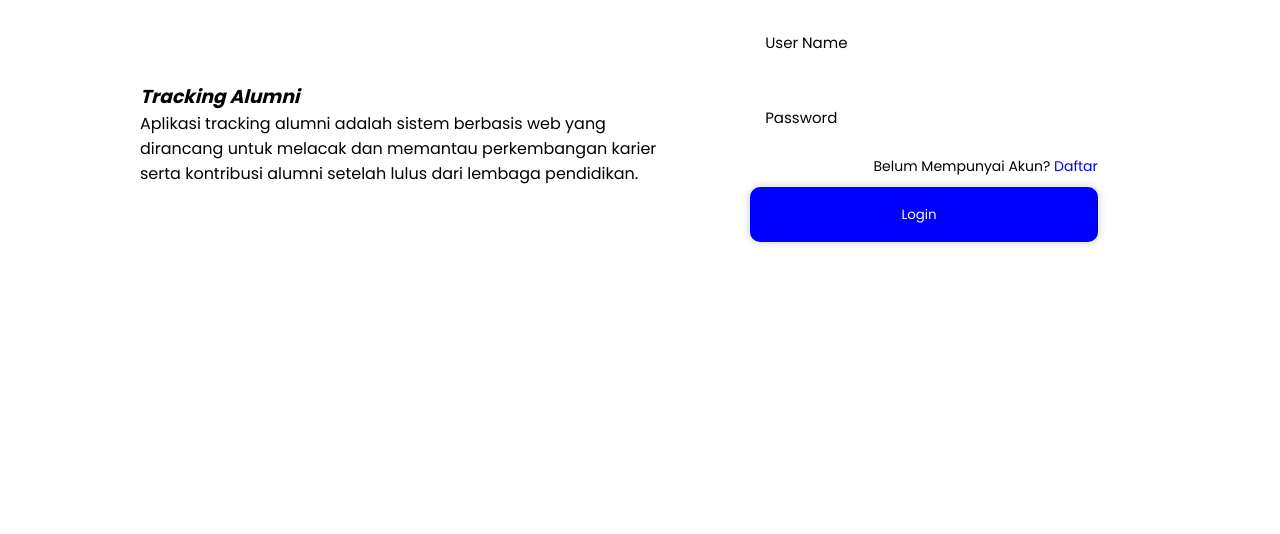
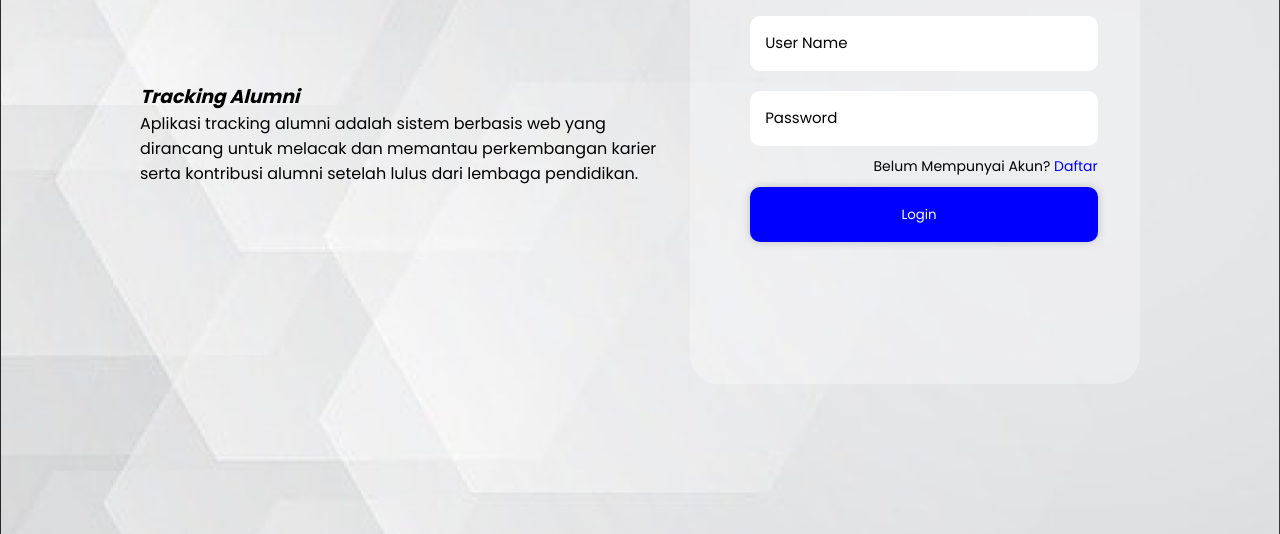
Before and after one commit to AfifahHasnaaa/Gabut-ni, a plain HTML site: page login.html in a window 1280 px wide. Shown: the part 266-800 px from the top of the page. Drawn offline with Linux system fonts and the light colour scheme.

Commit message:
Update login.html

```diff
--- a/login.html
+++ b/login.html
@@ -18,7 +18,7 @@
             font-family: 'Poppins',sans-serif;
         }
         body {
-            background: url('image 20.png');
+            background: url('aset/baground/image 20.png');
             background-position: center;
             background-size: cover;
             background-attachment: fixed;
```
